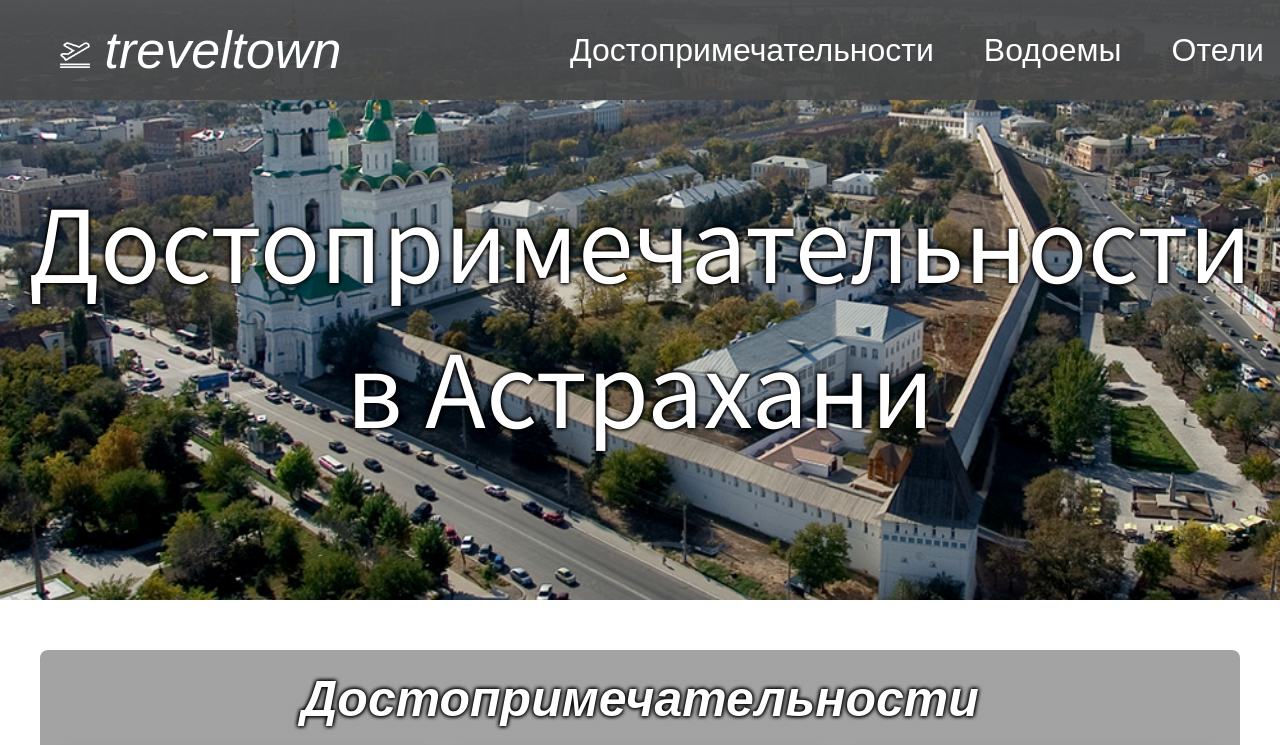
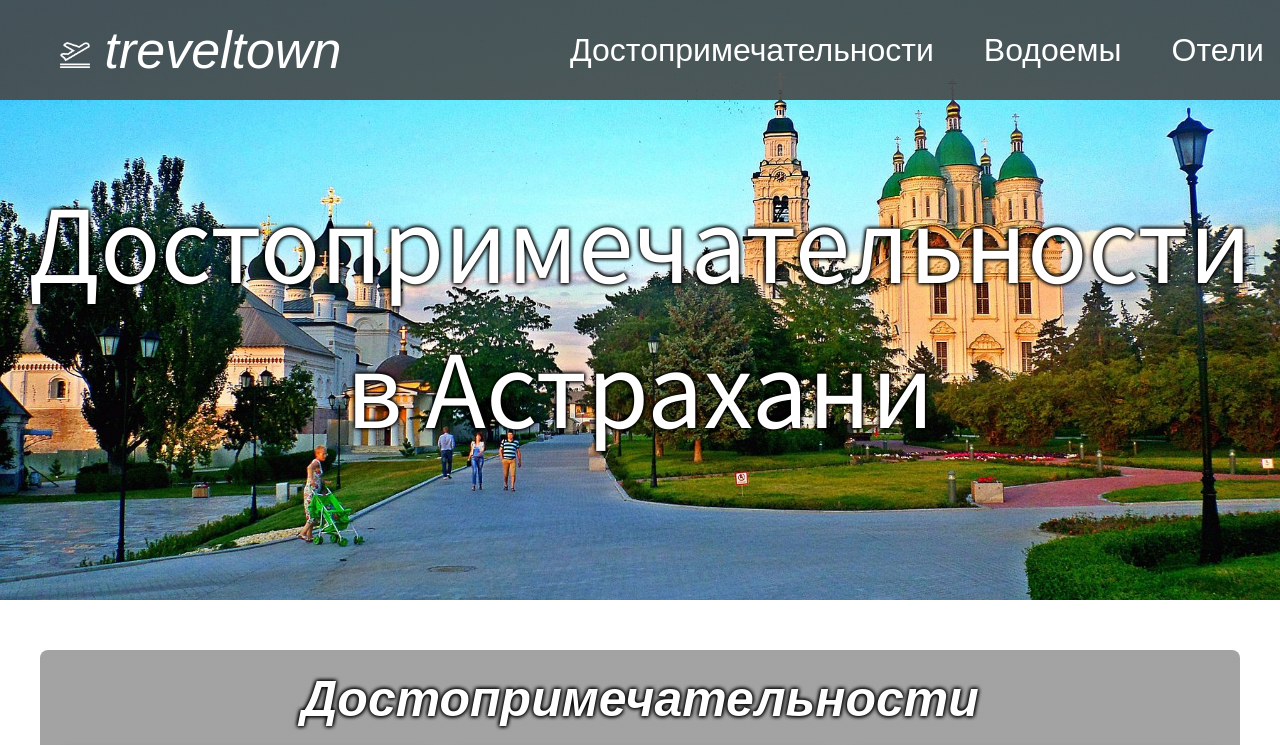
Before and after one commit to sanw0kk/sanw0kk.github.io, a plain HTML site: page index.html in a window 1280 px wide. Shown: the top 745 px of the page. Drawn offline with Linux system fonts and the light colour scheme; a web font is replaced by a local one.

Commit message:
Update style.css

```diff
--- a/style.css
+++ b/style.css
@@ -75,7 +75,7 @@ a.menu{
     width: 100%;
     height: 600px;
     margin: 0 auto;
-    background-image: url("baner.jpg");
+    background-image: url("images/kremlin.jpg");
     background-size: 100%; /* Растягивает изображение по ширине блока */
     background-position: center; /* Центрирует изображение */
     background-repeat: no-repeat;
```
